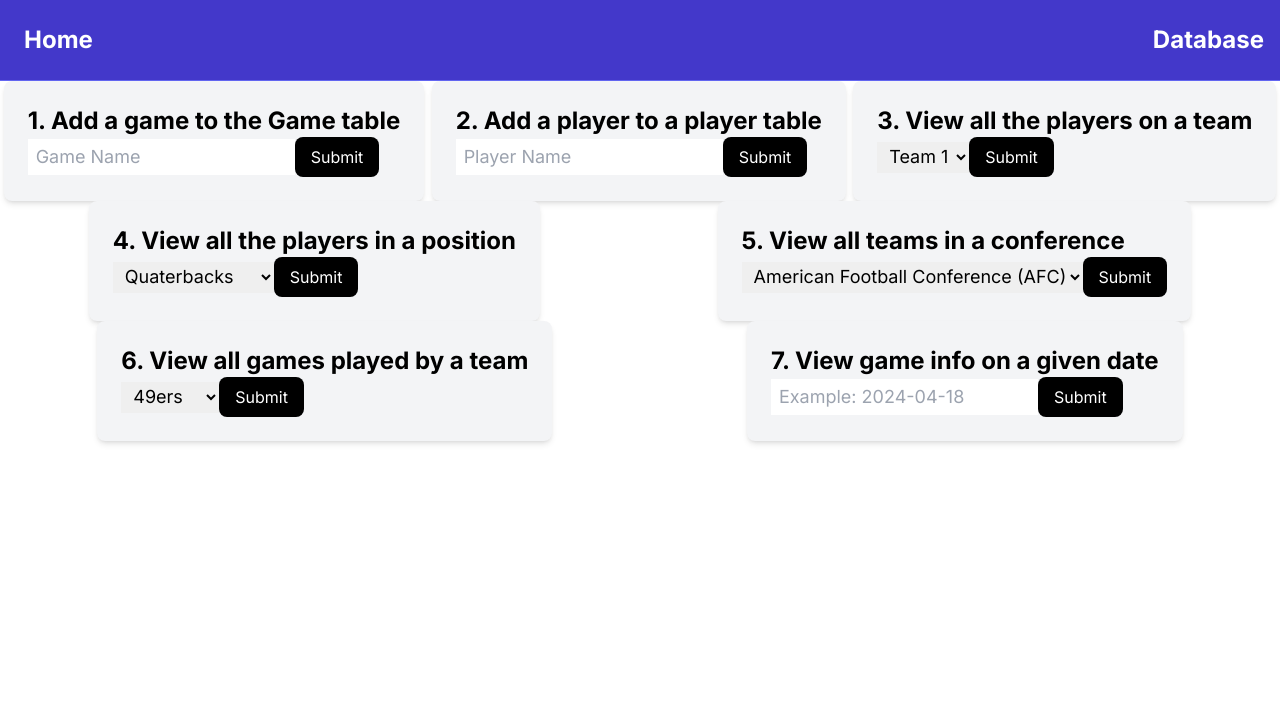
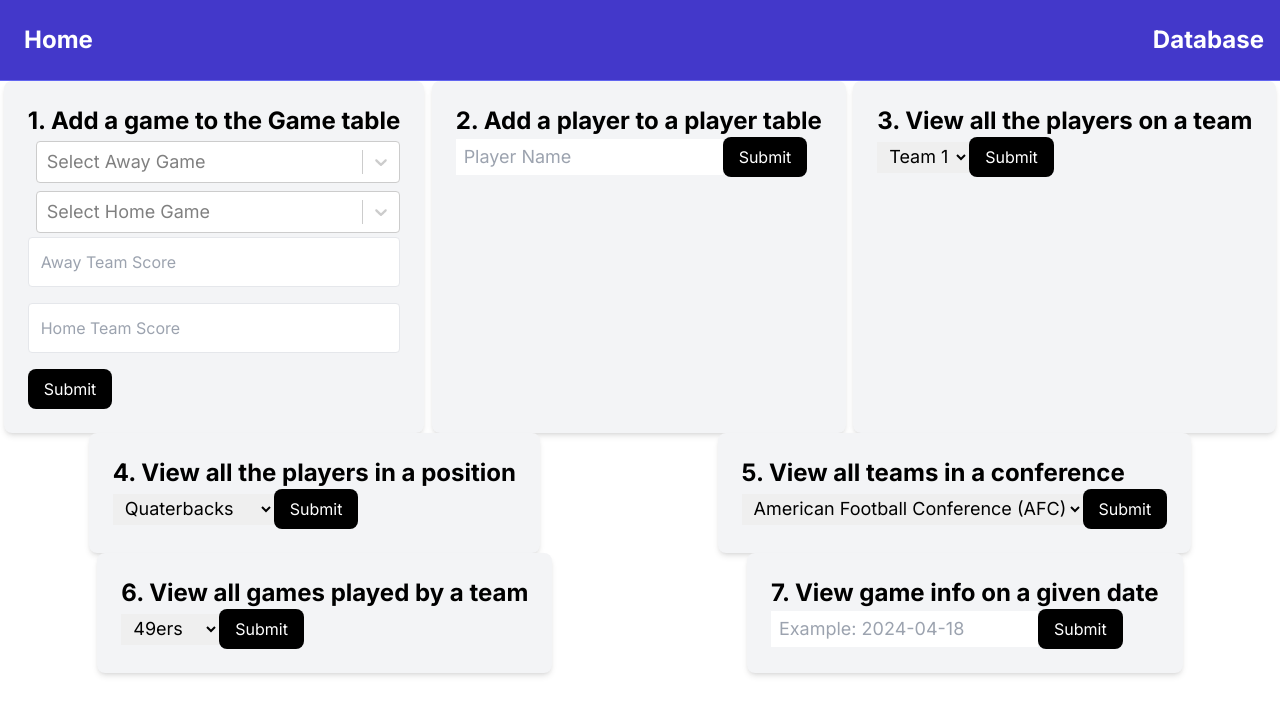
Before and after one commit to jordicastro/NFL-db-app, a Next.js app: page / in a window 1280 px wide. Shown: the top 714 px of the page. Built offline with nearby package versions, Linux system fonts and the light colour scheme.

Commit message:
addGame start

```diff
--- a/src/app/components/queries/AddGame.tsx
+++ b/src/app/components/queries/AddGame.tsx
@@ -1,31 +1,47 @@
-import useSupabase from "@/app/services/supabaseService";
+import SupabaseService from "@/app/services/supabaseService";
+import Select from "react-select";
 import React from "react";
 import { useState, FormEvent } from "react";
 import { toast } from "react-toastify";
 import { Player } from "@/app/types/Player";
 import { Team } from "@/app/types/Team";
+import { Game } from "@/app/types/Game";
 // import { useRouter } from 'next/router'
 
-const addGame = async (gameName: string) => {
-  console.log(`adding game: ${gameName}`);
-  const res = await fetch("/api/game", {
-    method: "POST",
-    headers: {
-      "Content-Type": "application/json",
-    },
-    body: JSON.stringify({ gameName }),
-  });
-  return;
-};
+const gameNameOptions = [
+  {value: "Game1", label: "Game 1"},
+  {value: "Game2", label: "Game 2"},
+  {value: "Game3", label: "Game 3"},
+]
+
 
 const AddGameForm = () => {
-  const [gameName, setGameName] = useState("");
+  const { addItem } = SupabaseService();
+
+  const [awayGameName, setAwayGameName] = useState("");
+  const [homeGameName, setHomeGameName] = useState("");
+  const [awayTeamScore, setAwayTeamScore] = useState('AwayTeamScore');
+  const [homeTeamScore, setHomeTeamScore] = useState('HomeTeamScore');
+  const [date, setDate] = useState(new Date());
+  const [game, setGame] = useState<Game>();
+
+
   const onSubmitGame = async (e: FormEvent) => {
     e.preventDefault();
-    addGame(gameName);
-    toast.success(`Game ${gameName} added!`);
+    setGame(
+      {
+        awayGameName: parseInt(awayGameName),
+        homeGameName: parseInt(homeGameName),
+        awayTeamScore: parseInt(awayTeamScore),
+        homeTeamScore: parseInt(homeTeamScore),
+        date: date,
+      }
+    );
+    console.log(`Game: ${game}`);
+    // addItem("Game", {game})
+    toast.success(`Game ${game} added!`);
     // return redirect to ./database/game
-    return (window.location.href = "/database/game");
+    // return (window.location.href = "/database/game");
   };
 
   return (
@@ -33,16 +49,40 @@ const AddGameForm = () => {
       <h3 className="text-2xl font-bold text-black-500">
         1. Add a game to the Game table
       </h3>
-
-      <input
+      <Select
         className="py-1 pl-2 text-lg"
-        type="text"
-        placeholder="Game Name"
-        value={gameName}
+        options={gameNameOptions}
+        placeholder="Select Away Game"
         onChange={(e) => {
-          setGameName(e.target.value);
+          if (e) {
+            setAwayGameName(e.value);
+          }
         }}
       />
+      <Select
+        className="py-1 pl-2 text-lg"
+        options={gameNameOptions}
+        placeholder="Select Home Game"
+        onChange={(e) => {
+          if (e) {
+            setHomeGameName(e.value);
+          }
+        }}
+      />
+      <input
+        className="block border border-grey-light w-full p-3 rounded mb-4"
+        type="number"
+        placeholder="Away Team Score"
+        value={awayTeamScore}
+        onChange={(e) => setAwayTeamScore(e.target.value)}
+      />
+      <input
+        className="block border border-grey-light w-full p-3 rounded mb-4"
+        type="number"
+        placeholder="Home Team Score"
+        value={homeTeamScore}
+        onChange={(e) => setHomeTeamScore(e.target.value)}
+        />
       <button
         className="inline-block bg-black text-white rounded-lg px-4 py-2 hover:bg-gray-700"
         type="submit"
--- a/src/app/database/page.tsx
+++ b/src/app/database/page.tsx
@@ -27,6 +27,7 @@ const Database = () => {
   return (
     <>
       Database displaying Games, Players, and Teams tables
+
       {tables}
     </>
   )
```
Also changed, not shown: package.json (+6 -3 lines), 1 other file (tests, documents, lock files or other folders).
